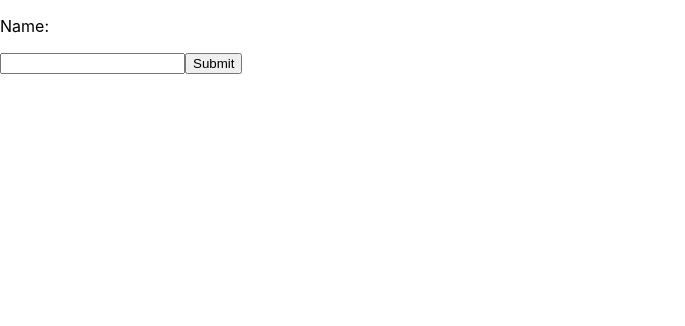
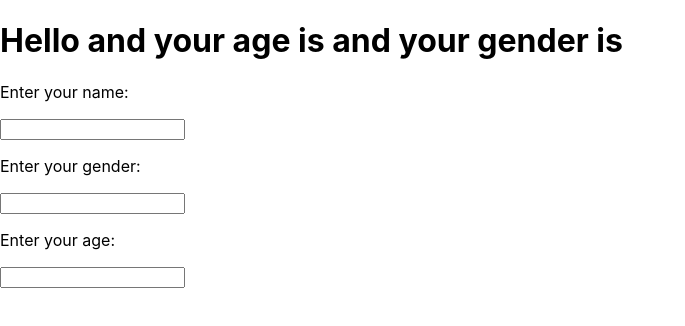
Before and after one commit to ParthTrehan22/LearningReact, a React (Create React App) app in the folder learning_react/: page / in a window 1280 px wide. Shown: the top 326 px of the page, without its empty margins (0-685 px from the left). Built offline with nearby package versions, Linux system fonts and the light colour scheme.

Commit message:
Day11 10/6/2021

```diff
--- a/learning_react/src/Forms.js
+++ b/learning_react/src/Forms.js
@@ -8,6 +8,7 @@ export default class Forms extends Component {
     multipleValuesHandler = (event) =>{
         let nam = event.target.name;
         let val = event.target.value;
+        let gender = event.target.gender;
         this.setState({[nam]: val});
     }
     submitHandler = (event) =>{
@@ -18,22 +19,44 @@ export default class Forms extends Component {
         this.setState({username: event.target.value});
     }
     render() {
-        let header = "";
-        if(this.state.username){
-            header = <h1>Hello: {this.state.username}</h1>;
-        }else{
-            header = "";
-        }
+        // let header = "";
+        // if(this.state.username){
+        //     header = <h1>Hello: {this.state.username}</h1>;
+        // }else{
+        //     header = "";
+        // }
         return (
-            <form onSubmit = {this.submitHandler}>
-                {header}
-                <p>Name:</p>
+            <form>
+                <h1>Hello {this.state.username} and your age is {this.state.age} and your gender is {this.state.gender}</h1>
+                <p>Enter your name:</p>
                 <input
-                type="text"
-                onChange = {this.changeHandler}
+                    type='text'
+                    name='username'
+                    onChange={this.multipleValuesHandler}
                 ></input>
-                <input type="submit"></input>
+                <p>Enter your gender:</p>
+                <input
+                    type='text'
+                    name='gender'
+                    onChange={this.multipleValuesHandler}
+                ></input>
+                <p>Enter your age:</p>
+                <input
+                    type='text'
+                    name='age'
+                    onChange={this.multipleValuesHandler}
+                >
+                </input>
             </form>
-        )
+            // <form onSubmit = {this.submitHandler}>
+            //     {header}
+            //     <p>Name:</p>
+            //     <input
+            //     type="text"
+            //     onChange = {this.changeHandler}
+            //     ></input>
+            //     <input type="submit"></input>
+            // </form>
+        );
     }
 }
```
